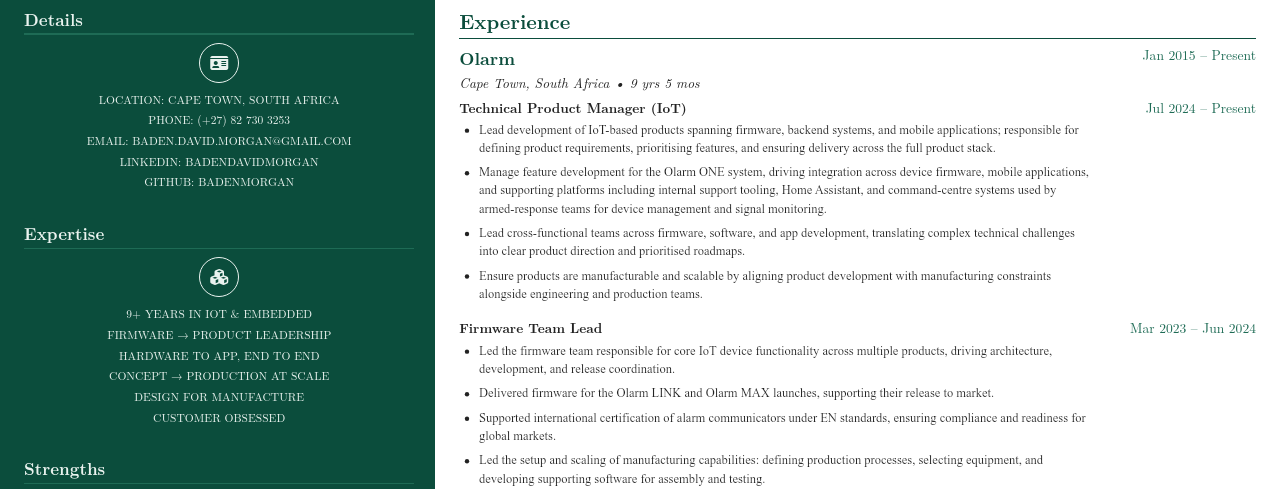
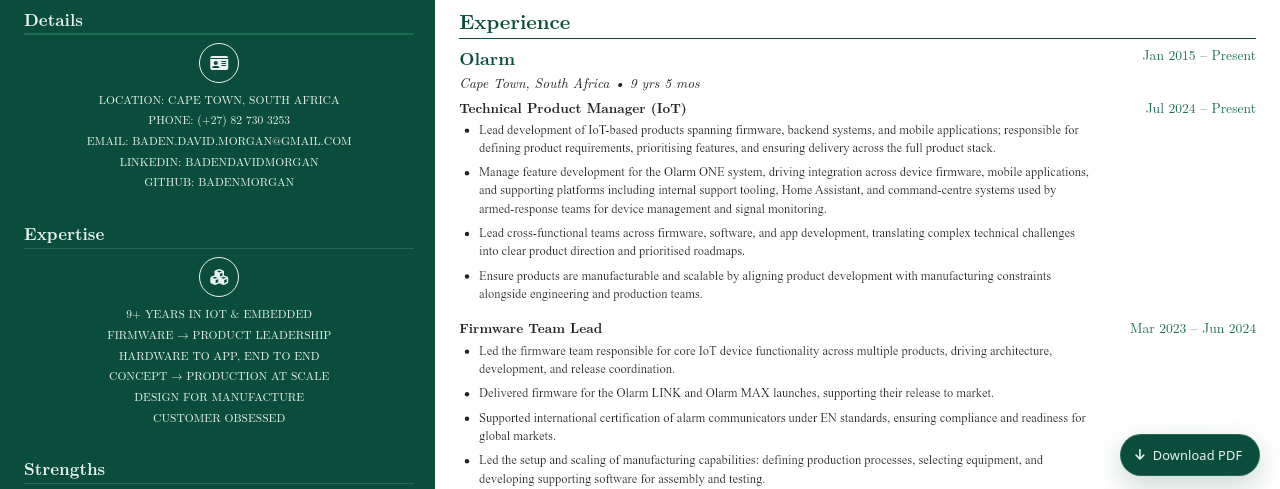
Before and after one commit to BadenMorgan/cv, a website with bundled scripts: page index.html in a window 1280 px wide. Shown: the part 304-793 px from the top of the page. Built offline with nearby package versions, Linux system fonts and the light colour scheme.

Commit message:
Add PDF download button and update resume data
- Introduce a download button for the PDF version of the resume in `index.html`.
- Style the button with new CSS rules in `resume.css` for improved visibility and interaction.
- Update `resume.json` to include PDF metadata for rendering the download link.
- Implement a function in `render.js` to dynamically generate the PDF download button in the CV layout.

```diff
--- a/assets/css/resume.css
+++ b/assets/css/resume.css
@@ -161,6 +161,49 @@
   min-width: 0;
 }
 
+.pdf-download {
+  position: fixed;
+  right: max(1.25rem, env(safe-area-inset-right));
+  bottom: max(1.25rem, env(safe-area-inset-bottom));
+  z-index: 20;
+  display: inline-flex;
+  align-items: center;
+  gap: 0.5rem;
+  height: 2.6rem;
+  padding: 0 1.05rem 0 0.9rem;
+  border: 1px solid rgba(234, 243, 239, 0.14);
+  border-radius: 999px;
+  background: var(--emerald);
+  color: var(--side-text);
+  font-family: system-ui, "Segoe UI", sans-serif;
+  font-size: 0.8rem;
+  font-weight: 500;
+  letter-spacing: 0.01em;
+  text-decoration: none;
+  box-shadow: 0 10px 28px rgba(11, 77, 60, 0.22);
+  transition: background-color 0.18s ease, transform 0.18s ease, box-shadow 0.18s ease;
+}
+
+.pdf-download i {
+  font-size: 0.78rem;
+}
+
+.pdf-download:hover {
+  background: var(--emerald-lt);
+  transform: translateY(-1px);
+  box-shadow: 0 14px 32px rgba(11, 77, 60, 0.28);
+}
+
+.pdf-download:active {
+  transform: translateY(0);
+  box-shadow: 0 8px 20px rgba(11, 77, 60, 0.2);
+}
+
+.pdf-download:focus-visible {
+  outline: 2px solid var(--emerald-lt);
+  outline-offset: 3px;
+}
+
 .virtual-scroll-viewport {
   position: relative;
   width: 100%;
--- a/assets/data/resume.json
+++ b/assets/data/resume.json
@@ -62,6 +62,11 @@
       ]
     },
     "updated": "Updated Aug 2026"
+  },
+  "pdf": {
+    "href": "outputs/Baden Morgan Resume.pdf",
+    "filename": "Baden Morgan Resume.pdf",
+    "label": "Download PDF"
   },
   "textBlocks": {
     "profile": {
--- a/assets/js/render.js
+++ b/assets/js/render.js
@@ -270,9 +270,27 @@
   return section;
 }
 
+function encodePath(path) {
+  return String(path)
+    .split("/")
+    .map(encodeURIComponent)
+    .join("/");
+}
+
+function renderPdfButton(pdf) {
+  if (!pdf?.href) return "";
+  const href = encodePath(pdf.href);
+  const filename = pdf.filename || "resume.pdf";
+  const label = pdf.label || "Download PDF";
+  return `<a class="pdf-download" href="${escapeHtml(href)}" download="${escapeHtml(filename)}" aria-label="${escapeHtml(label)}">
+    <i class="fa-solid fa-arrow-down" aria-hidden="true"></i>
+    <span class="pdf-download__label">${escapeHtml(label)}</span>
+  </a>`;
+}
+
 export function renderShell(data) {
   const root = document.getElementById("cv-root");
-  root.innerHTML = `${renderSidebar(data)}<div class="cv-main"><div id="virtual-scroll-root" class="virtual-scroll-viewport"></div></div>`;
+  root.innerHTML = `${renderSidebar(data)}<div class="cv-main"><div id="virtual-scroll-root" class="virtual-scroll-viewport"></div></div>${renderPdfButton(data.pdf)}`;
   root.hidden = false;
   return root;
 }
--- a/index.html
+++ b/index.html
@@ -35,6 +35,11 @@
           ·
           <a href="https://github.com/BadenMorgan">GitHub</a>
         </p>
+        <p>
+          <a href="outputs/Baden%20Morgan%20Resume.pdf" download="Baden Morgan Resume.pdf"
+            >Download PDF</a
+          >
+        </p>
         <p>Enable JavaScript to view the full résumé.</p>
       </div>
     </noscript>
```
